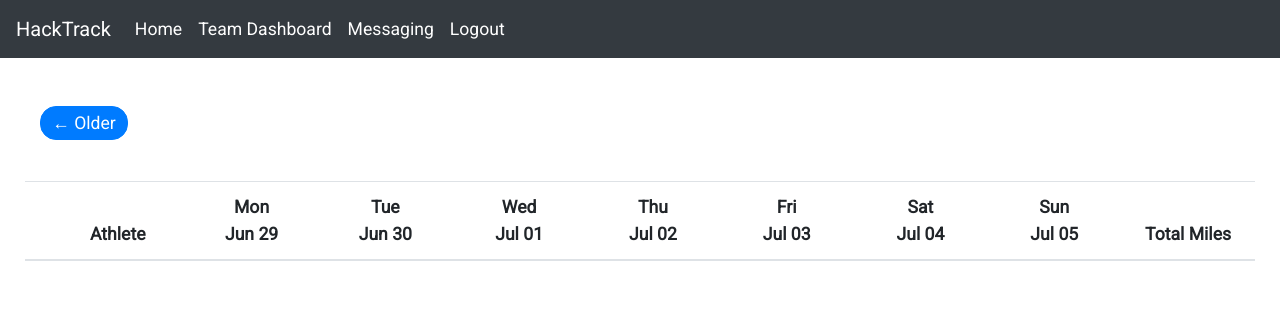
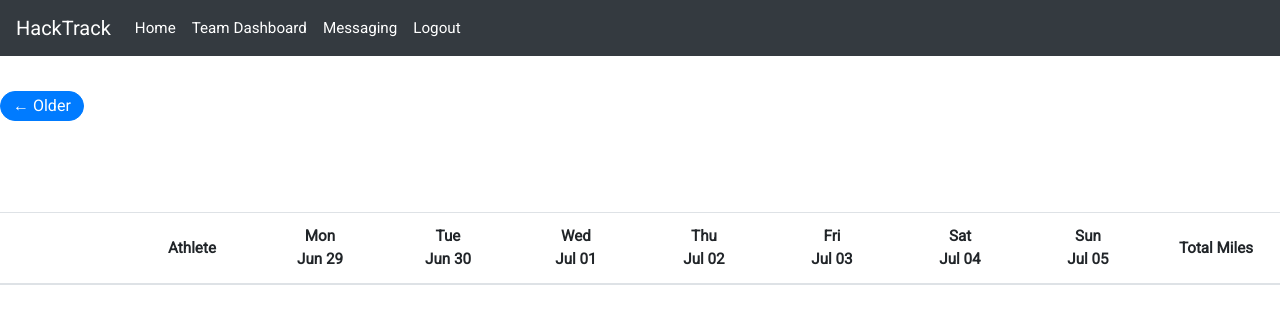
Before and after one commit to kellibudd/HackTrack, a Flask app: page /dashboard in a window 1280 px wide. Shown: the top 324 px of the page. Run offline with Flask 2, Linux system fonts and the light colour scheme; data that the repository does not hold is empty; some libraries are stand-ins or nearby versions.

Commit message:
Update styles

```diff
--- a/static/css/style.css
+++ b/static/css/style.css
@@ -2,71 +2,88 @@
     margin-bottom: 0;
 }
 
-.table-header {
+.table thead th {
+    vertical-align: middle;
+    text-align: center;
+    font-weight: bold;
+    font-size: 1em;
+}
+
+
+.table td, .table th {
     min-width: 124px;
     text-align: center;
     vertical-align: middle;
+    padding-right: 5px;
+    padding-left: 5px;
 }
 
-.table td, .table th .table thead th {
+.table th.athlete-img, .table td.athlete-img {
+    min-width: 60px;
+    text-align: center;
     vertical-align: middle;
+    padding-right: 5px;
+    padding-left: 5px;
+}
+
+.btn {
+    border-radius: 50px;
+    line-height: 1;
 }
 
 table {
-width: 100%;}
+    width: auto;
+}
 
-button.activity-data {
-    min-width: 90px;
+.pager {
+    padding-inline-start: 0;
+}
+
+.table-data .submit-comment {
     text-align: center;
     vertical-align: middle;
-}
-
-.btn {
+    max-width: 120px;
     font-family: 'Roboto', sans-serif;
-    padding: .2rem .7rem;
-    font-size: 1.1rem;
+    padding: .2rem .9rem;
+    font-size: .95rem;
     line-height: 1.5;
     border-radius: 1rem;
 }
 
-
 .btn:disabled {
     opacity: 1;
-}
-
-table {
-    border-color: black;
-    border-top-color: black;
-    border-right-color: black;
-    border-bottom-color: black;
-    border-left-color: black;
+    line-height: 1;
 }
 
 .container-fluid {
-    width: 100%;
-    padding-right: 25px;
-    padding-left: 25px;
+    width: auto;
+    padding-right: 0px;
+    padding-left: 0px;
     margin-right: 0px;
     margin-left: 0px;
-    padding-top: 25px;
+    padding-top: 75px;
 }
 
 .popover {
     font-family: 'Roboto', sans-serif;
-    font-size: .9rem;
+    font-size: .95rem;
 }
 
 .submit-comment{
     font-family: 'Roboto', sans-serif;
-    font-size: .9rem;
+    font-size: .95rem;
 }
 
 .popover-header {
     font-family: 'Roboto', sans-serif;
-    font-size: .9rem;
+    font-size: .95rem;
+}
+
+.nav-link {
+    font-family: 'Roboto', sans-serif;
 }
 
 body {
     font-family: 'Roboto', sans-serif;
-    font-size: 1.1rem;
+    font-size: .95rem;
 }
```
